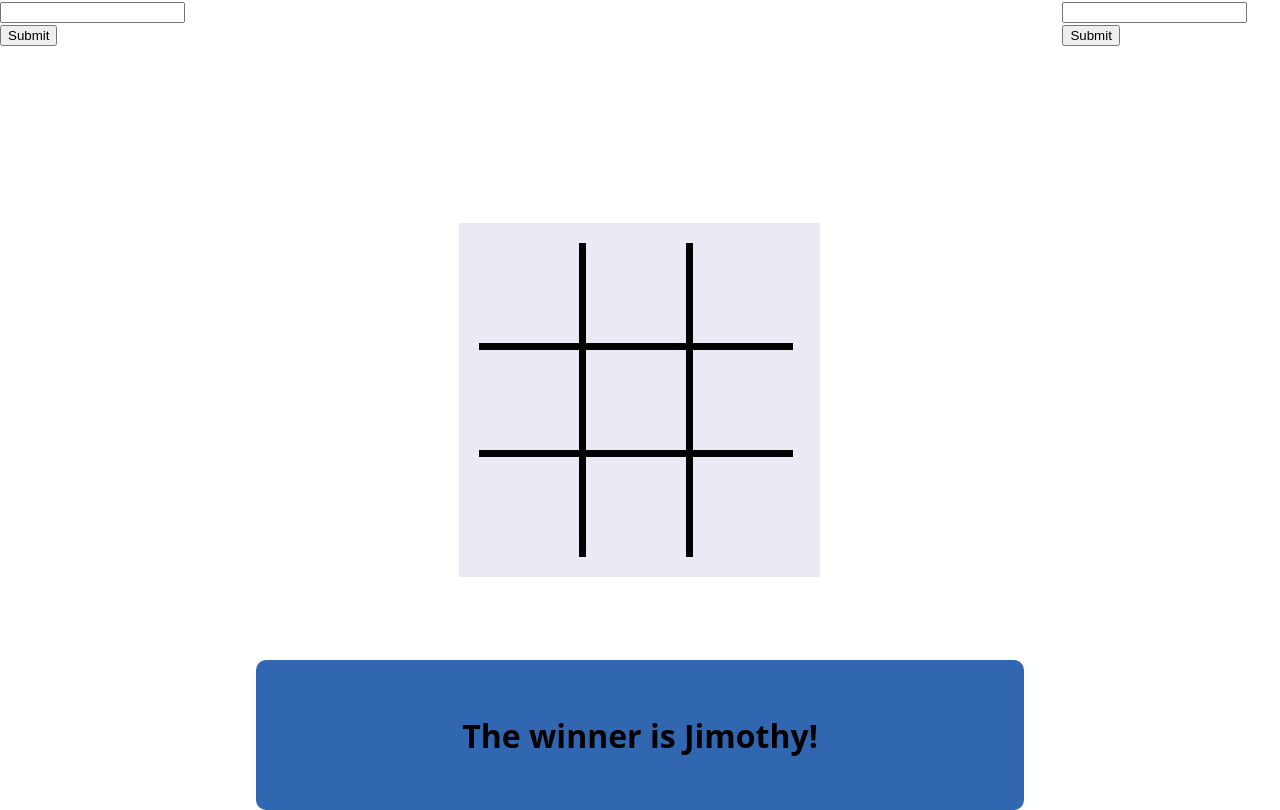
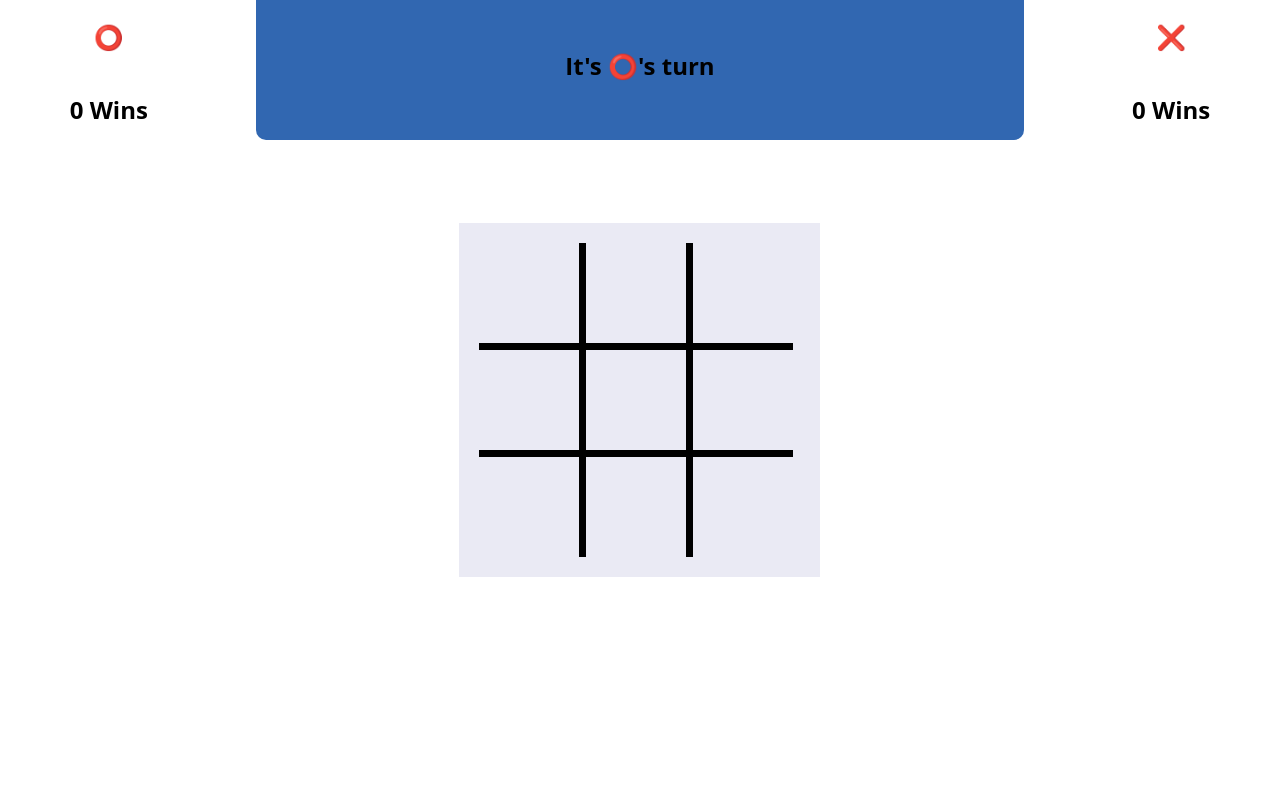
Before and after one commit to davidhdaw/tic-tac-toe, a plain HTML site: page index.html in a window 1280 px wide. Drawn offline with Linux system fonts and the light colour scheme.

Commit message:
Move win message to header

```diff
--- a/index.html
+++ b/index.html
@@ -4,11 +4,12 @@
     <meta charset="UTF-8">
   </head>
   <body>
+    <header class="display-winner hidden">
+      <h2>It's ⭕'s turn</h2>
+    </header>
     <article class="left-sidebar">
-      <form class="player1-form" action="index.html" method="post">
-        <input type="text" name="player1-name" value="">
-        <button type="button" name="Confirm">Submit</button>
-      </form>
+      <h2>⭕</h2>
+      <h2 class="p1-wins">0 Wins</h2>
     </article>
     <article class="main-content">
       <section class ="game-board">
@@ -33,14 +34,9 @@
       </section>
     </article>
     <article class="right-sidebar">
-      <form class="player2-form" action="index.html" method="post">
-        <input type="text" name="player2-name" value="">
-        <button type="button" name="Confirm">Submit</button>
-      </form>
+      <h2>❌</h2>
+      <h2 class="p2-wins">0 Wins</h2>
     </article>
-    <footer class="display-winner hidden">
-      <h1>The winner is Jimothy!</h1>
-    </footer>
   </body>
   <script type="text/javascript" src="js/player.js"></script>
   <script type="text/javascript" src="js/game.js"></script>
--- a/js/game.js
+++ b/js/game.js
@@ -18,10 +18,12 @@ class Game {
     for (var i = 0; i < winsArray.length; i++) {
       if (winsArray[i].every(value => value === this.player1.token)) {
         this.player1Turn = false;
+        this.player1.increaseWins();
         this.resetGameBoard();
         return `player1`;
       } else if (winsArray[i].every(value => value === this.player2.token)) {
         this.player1Turn = true;
+        this.player1.increaseWins();
         this.resetGameBoard();
         return `player2`;
       };
--- a/js/main.js
+++ b/js/main.js
@@ -5,11 +5,13 @@ var thisGame = new Game(player1, player2);
 //selectors
 var board = document.querySelector('.game-board');
 var displayWinner = document.querySelector('.display-winner');
+var p1Wins = document.querySelector('.p1-wins');
+var p2Wins = document.querySelector('.p2-wins');
+var displayWinner = document.querySelector('.display-winner');
 //event listeners
 board.addEventListener('click', selectCell);
 
 //actual functions
-
 function selectCell(event) {
   var cellID = eval(event.target.id);
   var cellNum = parseInt(event.target.id.substring(4));
--- a/styles.css
+++ b/styles.css
@@ -5,7 +5,11 @@ body {
   height: 100vh;
 }
 
-.left-sidebar {
+.left-sidebar,
+.right-sidebar {
+  display: flex;
+  flex-direction: column;
+  align-items: center;
   width: 17%
 }
 
@@ -15,10 +19,6 @@ body {
   display: flex;
   align-items: center;
   justify-content: center;
-}
-
-.right-sidebar {
-  width: 17%
 }
 
 .cells {
@@ -69,5 +69,8 @@ body {
   height: 150px;
   background: #3167b1;
   position: absolute;
-  bottom: -10px; left: 20%;
+  top: -10px;
+  left: 20%;
+  padding: 0px;
+  margin: 0px;
 }
```
